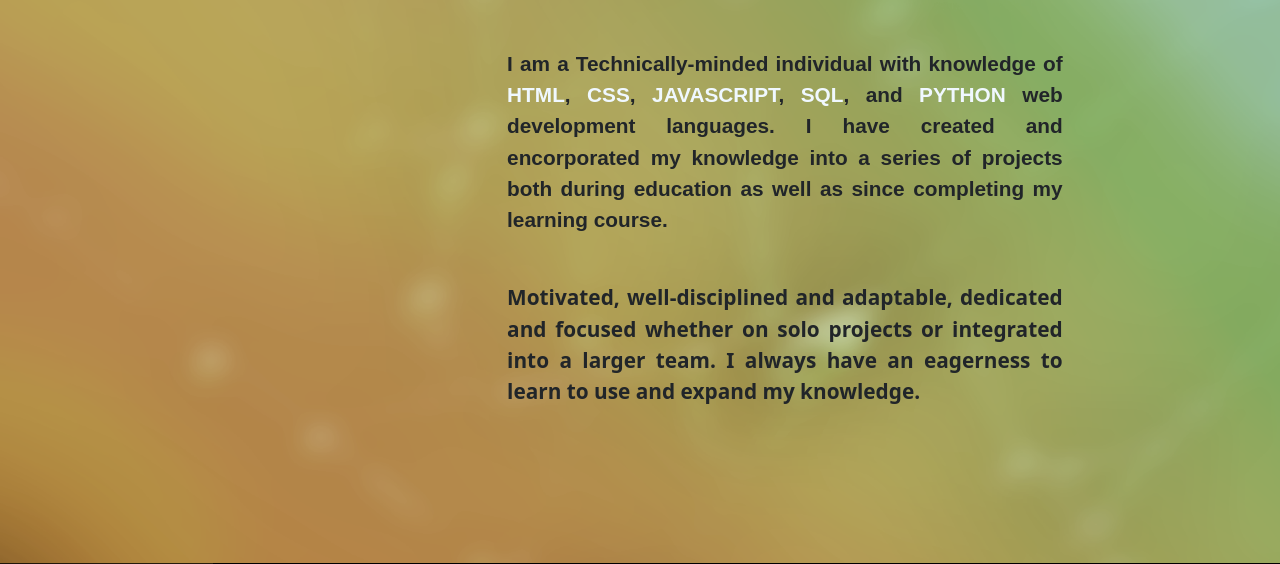
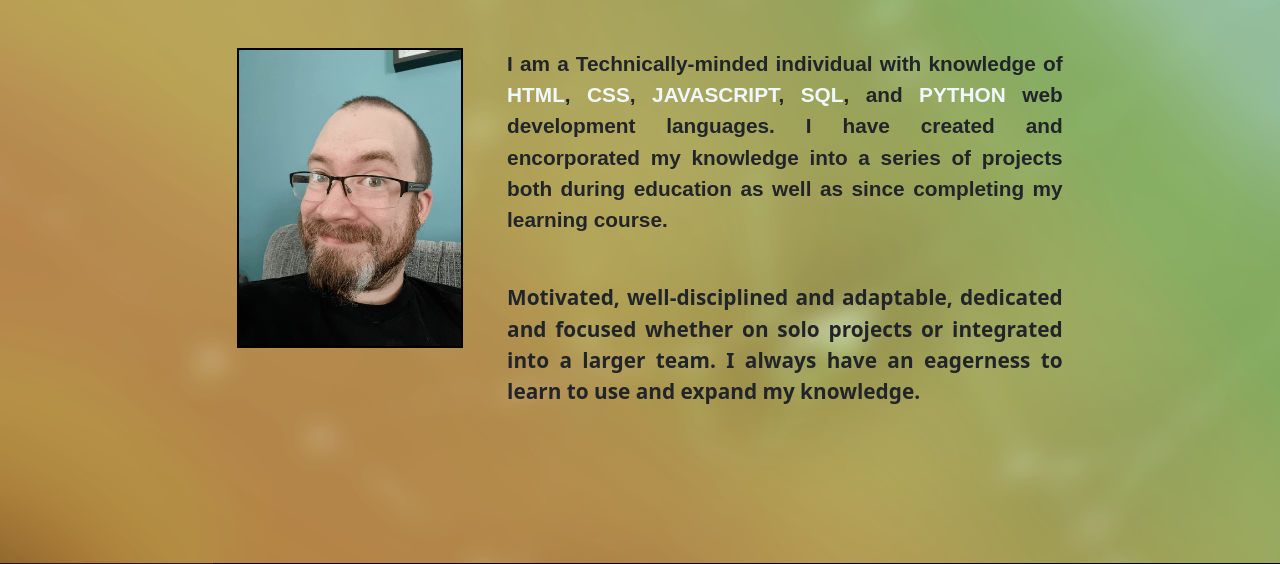
Before and after one commit to lukemunsch/professional-portfolio, a Django app: page / in a window 1280 px wide. Shown: the part 137-701 px from the top of the page. Run offline with Django 3.2, Linux system fonts and the light colour scheme; some libraries are stand-ins or nearby versions; some web fonts are replaced.

Commit message:
Fix issue with profile image on index.html

```diff
--- a/home/templates/home/index.html
+++ b/home/templates/home/index.html
@@ -14,6 +14,9 @@
     <div class="row profile-section">
       <div class="col-12 col-md-4 text-center">
         <!-- insert profile image here -->
+        <img
+          class="profile-img mb-5"
+          src="static\img\profile-img.png" alt="Luke Munsch's profile image">
       </div>
       <div class="col-12 col-md-8">
         <p class="tech-text">
```
Also changed, not shown: static/img/profile-img.png (renamed from media/profile-img.png).
